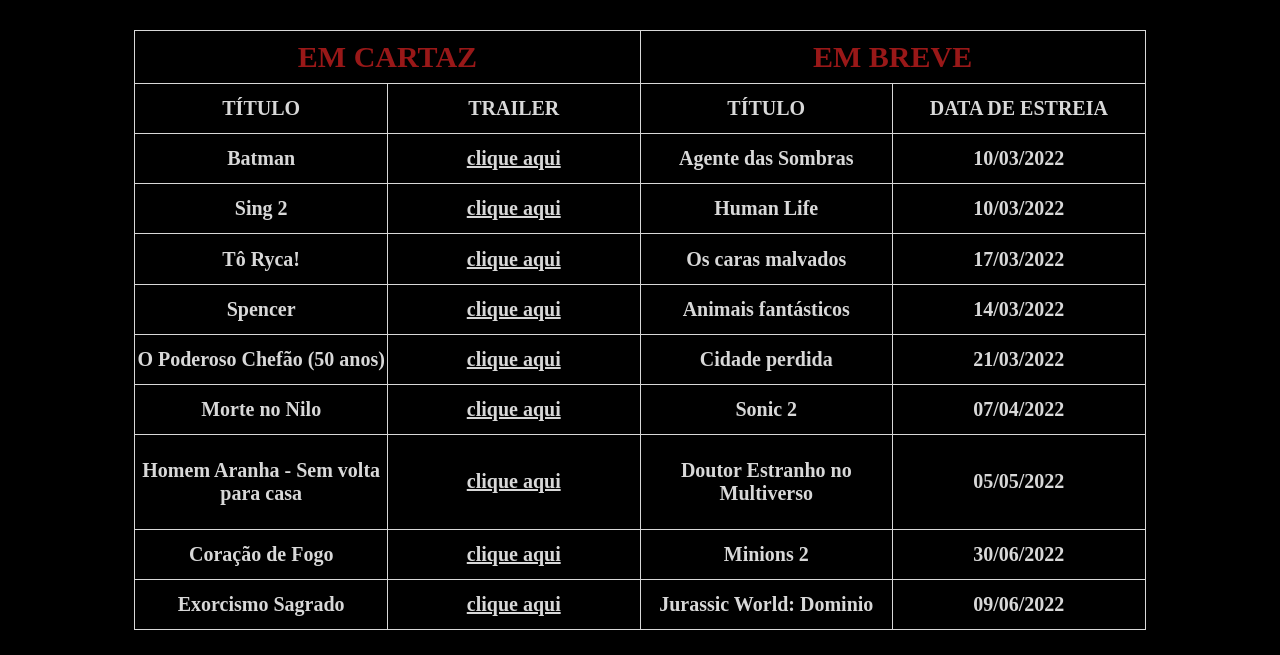
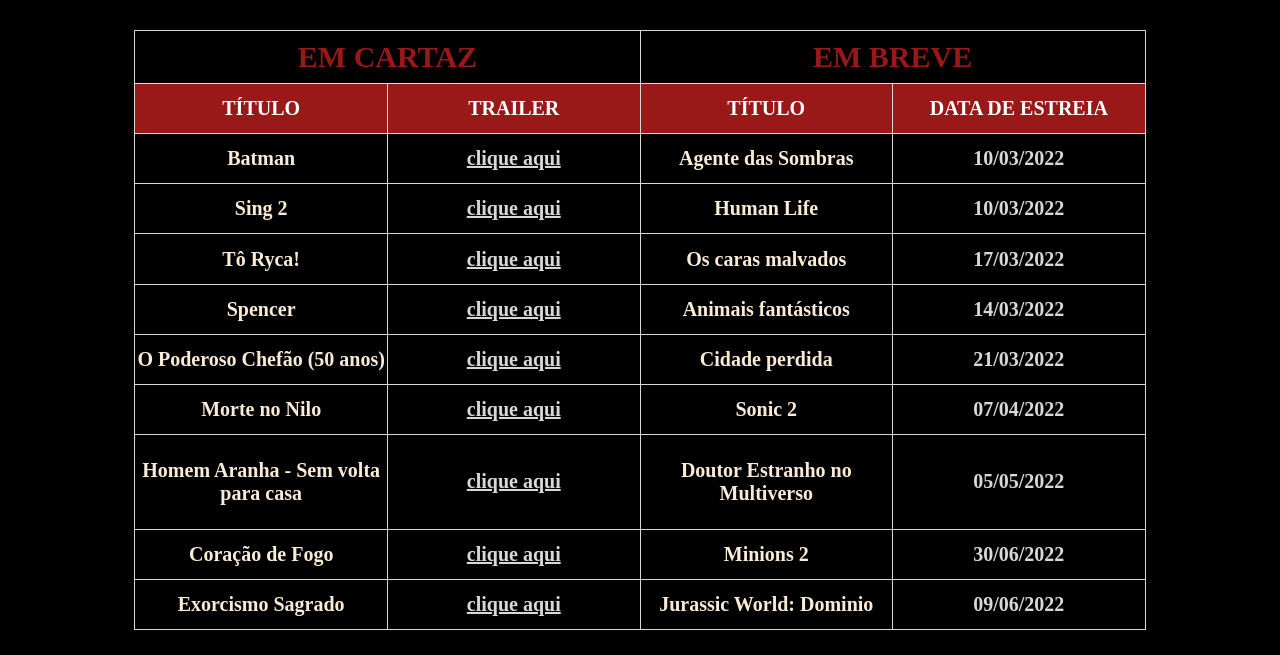
Before and after one commit to Danielgaetad/MiniSite-2F, a plain HTML site: page filmes.html in a window 1280 px wide. Shown: the part 145-800 px from the top of the page. Drawn offline with Linux system fonts and the light colour scheme; a script that the page names is missing.

Commit message:
Add files via upload

```diff
--- a/estilo.css
+++ b/estilo.css
@@ -11,8 +11,25 @@ Hexadecimais: #FF0000
 RGB: RGB (255,0,0)
 Nomes: Pink*/
 
-/*TAMANHOS:
+/*TAMANHOS
+  PX - pixels
+  % - porcentagem
+  SMALL / MEDIUM / LARGE
 */
+
+/*FORMATAÇÃO DE TEXTOS E FONTES
+   ITALIC -italico
+   BOLD - negrito
+   UNDERLINE - sublinhado
+   LINE-THROUGHT - tachado
+   UPPERCASE - maiusculas
+   LOWERCASE - minusculas
+   BLINK - piscando
+   10% - edentado
+   OVERLINE- sobrelinhado
+*/
+
+
 /* --------- CORPO DA PÁGINA -----*/
 body {background-color:  black;}
 
@@ -57,7 +74,6 @@ body {background-color:  black;}
 /* ---------- H1 ----------*/
 h1 {
     font-size: 50px;
-    background-color: ;
     color: #991818;
     text-align: center;
     font-family: garamond;
@@ -95,3 +111,34 @@ a
     {
         color: #d8d8d8;
     }
+
+.subtitulo{
+    background-color: #991818;
+    color: white;
+    font-weight: bold;
+}
+
+.filme{
+    color: antiquewhite;
+}
+
+/* ---------- CONTATO -----------*/
+#area{
+    position: relative;
+    margin-left: auto;
+    margin-right: auto;
+    width: 300px;
+    height: 300px;
+    color: white;
+}
+
+#area #formulario {
+    position: absolute;
+    display: block;
+}
+
+fieldset{
+    background-color: #991818;
+    width: 300px;
+    height: 300px;
+}
--- a/filmes.html
+++ b/filmes.html
@@ -24,64 +24,64 @@
             <th colspan="2">EM CARTAZ</th>
             <th colspan="2">EM BREVE</th>
         </tr>
-        <tr>
+        <tr class="subtitulo">
             <td>TÍTULO</td>
             <td>TRAILER</td>
             <td>TÍTULO</td>
             <td>DATA DE ESTREIA</td>
         </tr>
         <tr>
-            <td>Batman</td>
+            <td class="filme">Batman</td>
             <td> <a href="https://www.youtube.com/watch?v=rsQEor4y2hg">clique aqui</a></td>
-            <td>Agente das Sombras</td>
+            <td class="filme">Agente das Sombras</td>
             <td>10/03/2022</td>
         </tr>
         <tr>
-            <td>Sing 2</td>
+            <td class="filme">Sing 2</td>
             <td> <a href="https://www.youtube.com/watch?v=bop6iS7m3tg">clique aqui</a></td>
-            <td>Human Life</td>
+            <td class="filme">Human Life</td>
             <td>10/03/2022</td>
         </tr>
         <tr>
-            <td>Tô Ryca!</td>
+            <td class="filme">Tô Ryca!</td>
             <td> <a href="https://www.youtube.com/watch?v=FQ7J-3baqlo">clique aqui</a></td>
-            <td>Os caras malvados</td>
+            <td class="filme">Os caras malvados</td>
             <td>17/03/2022</td>
         </tr>
         <tr>
-            <td>Spencer</td>
+            <td class="filme">Spencer</td>
             <td> <a href="https://www.youtube.com/watch?v=2a24FTTwk6s">clique aqui</a></td>
-            <td>Animais fantásticos</td>
+            <td class="filme">Animais fantásticos</td>
             <td>14/03/2022</td>
         </tr>
         <tr>
-            <td>O Poderoso Chefão (50 anos)</td>
+            <td class="filme">O Poderoso Chefão (50 anos)</td>
             <td> <a href="https://www.youtube.com/watch?v=SaHZHU-44XA">clique aqui</a></td>
-            <td>Cidade perdida</td>
+            <td class="filme">Cidade perdida</td>
             <td>21/03/2022</td>
         </tr>
         <tr>
-            <td>Morte no Nilo</td>
+            <td class="filme">Morte no Nilo</td>
             <td> <a href="https://www.youtube.com/watch?v=aatVI5h1cbI">clique aqui</a></td>
-            <td>Sonic 2</td>
+            <td class="filme">Sonic 2</td>
             <td>07/04/2022</td>
         </tr>
         <tr>
-            <td>Homem Aranha - Sem volta para casa</td>
+            <td class="filme">Homem Aranha - Sem volta para casa</td>
             <td> <a href="https://www.youtube.com/watch?v=FDNNHh7TRN0">clique aqui</a></td>
-            <td>Doutor Estranho no Multiverso</td>
+            <td class="filme">Doutor Estranho no Multiverso</td>
             <td>05/05/2022</td>
         </tr>
         <tr>
-            <td>Coração de Fogo</td>
+            <td class="filme">Coração de Fogo</td>
             <td> <a href="https://www.youtube.com/watch?v=YzeWHIJH3dw">clique aqui</a></td>
-            <td>Minions 2</td>
+            <td class="filme">Minions 2</td>
             <td>30/06/2022</td>
         </tr>
         <tr>
-            <td>Exorcismo Sagrado</td>
+            <td class="filme">Exorcismo Sagrado</td>
             <td> <a href="https://www.youtube.com/watch?v=my6TZRMLUzU">clique aqui</a></td>
-            <td>Jurassic World: Dominio</td>
+            <td class="filme">Jurassic World: Dominio</td>
             <td>09/06/2022</td>
         </tr>
     </table>
```
Also changed, not shown: contato.html (+17 -3 lines).
